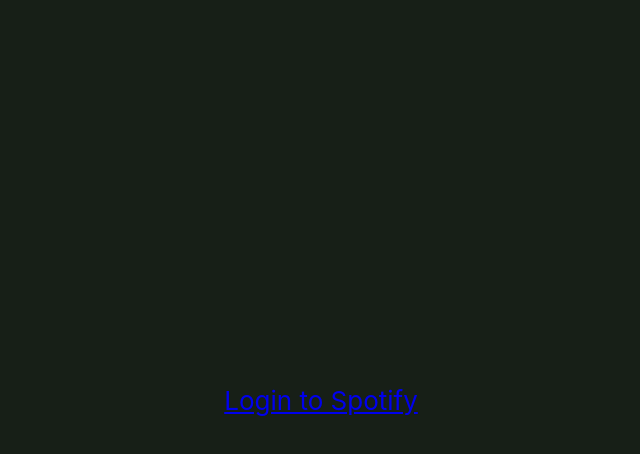
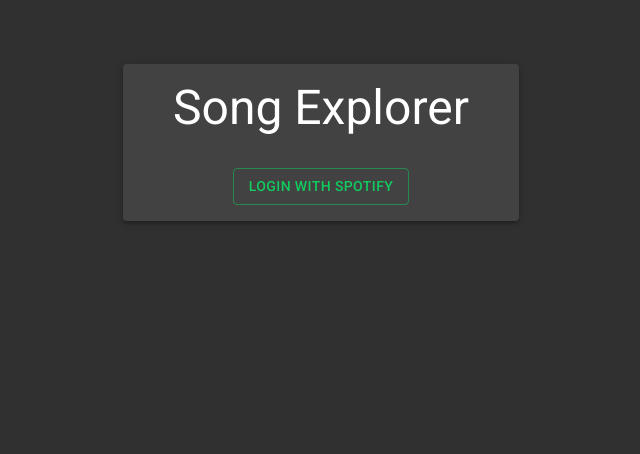
Before and after one commit to matiasacosta/song-explorer, a React (Create React App) app: page / in a window 1280 px wide. Shown: the top 454 px of the page, without its empty margins (319-959 px from the left). Built offline with nearby package versions, Linux system fonts and the light colour scheme.

Commit message:
Add dark theme and app function cmpt

```diff
--- a/package.json
+++ b/package.json
@@ -4,6 +4,7 @@
   "private": true,
   "dependencies": {
     "@material-ui/core": "^4.10.2",
+    "@material-ui/icons": "^4.9.1",
     "@testing-library/jest-dom": "^4.2.4",
     "@testing-library/react": "^9.3.2",
     "@testing-library/user-event": "^7.1.2",
--- a/public/index.html
+++ b/public/index.html
@@ -24,6 +24,7 @@
       work correctly both with client-side routing and a non-root public URL.
       Learn how to configure a non-root public URL by running `npm run build`.
     -->
+    <link rel="stylesheet" href="https://fonts.googleapis.com/css?family=Roboto:300,400,500,700&display=swap" />
     <title>React App</title>
   </head>
   <body>
--- a/src/components/app/App.css
+++ /dev/null
@@ -1,11 +0,0 @@
-.App {
-  text-align: center;
-  background-color: #171f17;
-  min-height: 100vh;
-  display: flex;
-  flex-direction: column;
-  align-items: center;
-  justify-content: center;
-  font-size: calc(10px + 2vmin);
-  color: white;
-}
--- a/src/components/app/App.tsx
+++ b/src/components/app/App.tsx
@@ -1,27 +1,57 @@
-import React from 'react';
-import { SearchBox } from '../SearchBox/SearchBox';
-import { Player, Track } from '../Player/Player';
-import './App.css';
+import React, { useState, useEffect } from "react";
+import { SearchBox } from "../SearchBox/SearchBox";
+import { Player, Track } from "../Player/Player";
+import { createMuiTheme, ThemeProvider } from "@material-ui/core/styles";
+import { CssBaseline, Paper, Button } from "@material-ui/core";
+import { makeStyles } from "@material-ui/core/styles";
+import Container from "@material-ui/core/Container";
+import Typography from "@material-ui/core/Typography";
 
-const authEndpoint = 'https://accounts.spotify.com/authorize';
+/* Styles */
+const customTheme = createMuiTheme({
+  palette: {
+    type: "dark",
+    primary: {
+      main: "#11cb5f",
+    },
+  },
+});
+
+const useStyles = makeStyles((theme) => ({
+  paper: {
+    marginTop: theme.spacing(8),
+    display: "flex",
+    flexDirection: "column",
+    alignItems: "center",
+  },
+  title: {
+    margin: theme.spacing(2)
+  },
+  loginButton: {
+    margin: theme.spacing(2)
+  }
+}));
+/* End Styles */
+
+const authEndpoint = "https://accounts.spotify.com/authorize";
 // Replace with your app's client ID, redirect URI and desired scopes
 const clientId = "";
 const redirectUri = "http://localhost:3000";
 
-interface IState{
+interface IState {
   token: string;
   songName: string;
-  track: Track;
+  track?: Track;
 }
 
 // Get the hash of the url
 let hash = window.location.hash
   .substring(1)
   .split("&")
-  .map(function(item){
+  .map(function (item) {
     if (item) {
       let parts: string[] = item.split("=");
-      if(parts[0] === "access_token"){
+      if (parts[0] === "access_token") {
         return parts[1];
       }
     }
@@ -30,77 +60,85 @@
 
 window.location.hash = "";
 
-class App extends React.Component<{}, IState> {
+export const App: React.FC = () => {
+  const classes = useStyles();
 
-  public constructor(props: {}){
-    super(props);
-    this.state = {
-      token: "",
-      songName: "",
-      track: {name:"",artists:[],image:"",preview:""}
-    }
-  }
+  const [token, setToken] = useState("");
+  const [songName, setSongName] = useState("");
+  const [track, setTrack] = useState<Track>();
 
-  public componentDidMount() {
-    for (let value of hash){
+  useEffect(() => {
+    for (let value of hash) {
       if (value !== "") {
         // Set token
-        this.setState({token:value});
+        setToken(value);
       }
     }
-  }
+  }, [token]);
 
-  private handleSongNameChange = (songName: string) => {
-    this.setState({ songName });
-  }
+  const handleSongNameChange = (songName: string) => {
+    setSongName(songName);
+  };
 
-  private handleClick = () => {
-    const headers = new Headers({'Authorization': `Bearer ${this.state.token}`});
-    const init = {method: "GET", headers: headers};
+  const handleClick = () => {
+    const headers = new Headers({ Authorization: `Bearer ${token}` });
+    const init = { method: "GET", headers: headers };
 
-    if(this.state.token !== ""){
-      let songName = this.state.songName.replace(" ","%20");
-      fetch(`https://api.spotify.com/v1/search?q=${songName}&type=track&limit=1`, init)
-      .then(response => response.json())
-      .then(response => {
+    if (token !== "") {
+      let songNameUrl = songName.replace(" ", "%20");
+      fetch(
+        `https://api.spotify.com/v1/search?q=${songNameUrl}&type=track&limit=1`,
+        init
+      )
+        .then((response) => response.json())
+        .then((response) => {
           let trackItem = response.tracks.items[0];
           let newTrack: Track = {
             name: trackItem.name,
-            artists: trackItem.artists.map(
-              (artist:any) => { return {name:artist.name}}
-            ),
+            artists: trackItem.artists.map((artist: any) => {
+              return { name: artist.name };
+            }),
             image: trackItem.album.images[1].url,
-            preview: trackItem.preview_url
-          }
-          this.setState({track:newTrack});
-      })
-      .catch(error => console.log("Error"));
+            preview: trackItem.preview_url,
+          };
+          setTrack(newTrack);
+        })
+        .catch((error) => console.log("Error"));
     }
-  }
+  };
 
-  public render(){
-    return (
-      <div className="App">
-        {!this.state.token && (
-          <a
-          className="btn btn--loginApp-link"
-          href={`${authEndpoint}?client_id=${clientId}&redirect_uri=${redirectUri}&response_type=token&show_dialog=true`}
-          >
-          Login to Spotify
-          </a>
-        )}
-        {this.state.token && (
-          <React.Fragment>
-            <h1>Song Explorer</h1>
-            <SearchBox songName={this.state.songName} onSongNameChange={this.handleSongNameChange} onClick={this.handleClick}/>
-          </React.Fragment>
-        )}
-        {this.state.track && this.state.token &&(
-          <Player track={this.state.track}/>
-        )}
-      </div>
-    )
-  };
-}
+  return (
+    <ThemeProvider theme={customTheme}>
+      <CssBaseline />
+      <Container maxWidth="xs">
+        <Paper className={classes.paper} elevation={3}>
+          <Typography variant="h3" className={classes.title} gutterBottom>
+            Song Explorer
+          </Typography>
+          {!token && (
+            <Button
+              className={classes.loginButton}
+              variant="outlined"
+              color="primary"
+              href={`${authEndpoint}?client_id=${clientId}&redirect_uri=${redirectUri}&response_type=token&show_dialog=true`}
+            >
+              Login With Spotify
+            </Button>
+          )}
+          {token && (
+            <React.Fragment>
+              <SearchBox
+                songName={songName}
+                onSongNameChange={handleSongNameChange}
+                onClick={handleClick}
+              />
+            </React.Fragment>
+          )}
+          {track && token && <Player track={track} />}
+        </Paper>
+      </Container>
+    </ThemeProvider>
+  );
+};
 
 export default App;
```
Also changed, not shown: 1 other file (tests, documents, lock files or other folders).
